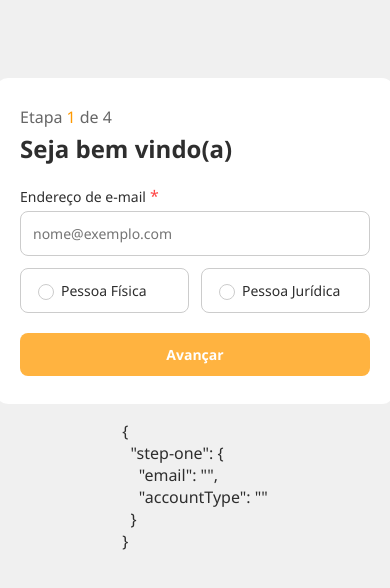
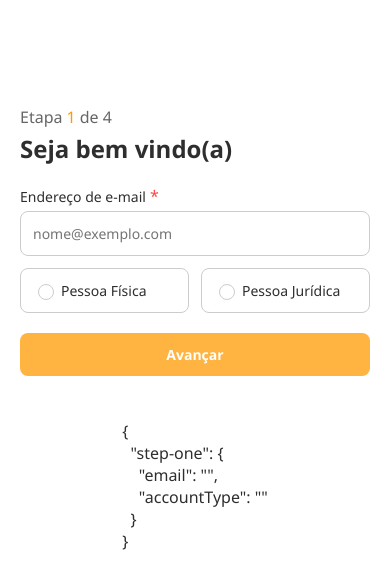
Before and after one commit to johnn1sbo3s/mercado-bitcoin-case, a Vue app: page / in a window 390 px wide. Shown: the top 588 px of the page. Built offline with nearby package versions, Linux system fonts and the light colour scheme.

Commit message:
melhora responsividade

```diff
--- a/src/css/main.css
+++ b/src/css/main.css
@@ -44,8 +44,6 @@
 html, body {
   margin: 0;
   padding: 0;
-  color: var(--color-text-primary);
-  background-color: var(--color-background);
 }
 
 #app {
@@ -72,3 +70,9 @@ p {
   font-size: 1rem;
   color: var(--color-text-secondary);
 }
+
+@media (max-width: 768px) {
+  #app {
+    background: white;
+  }
+}
```
